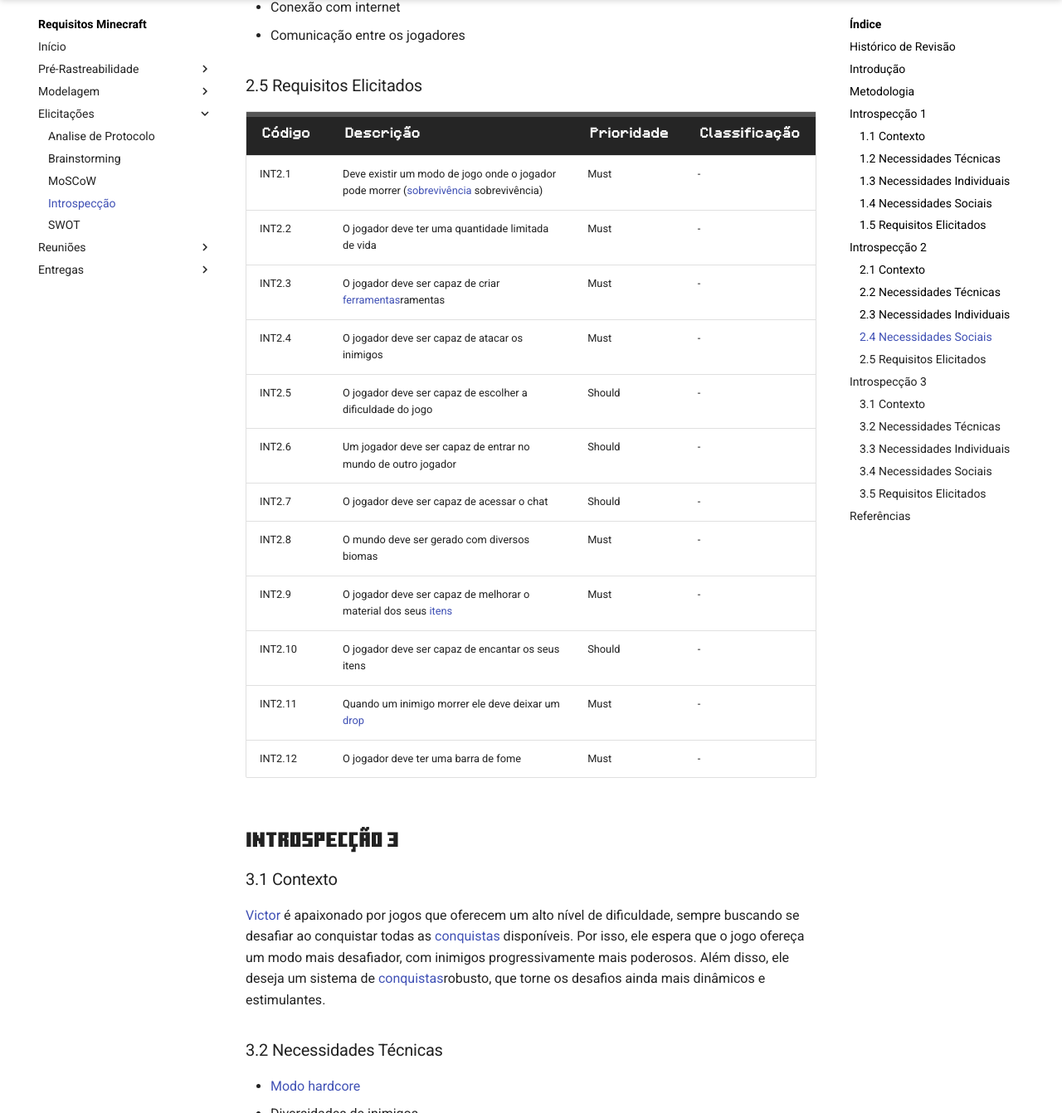
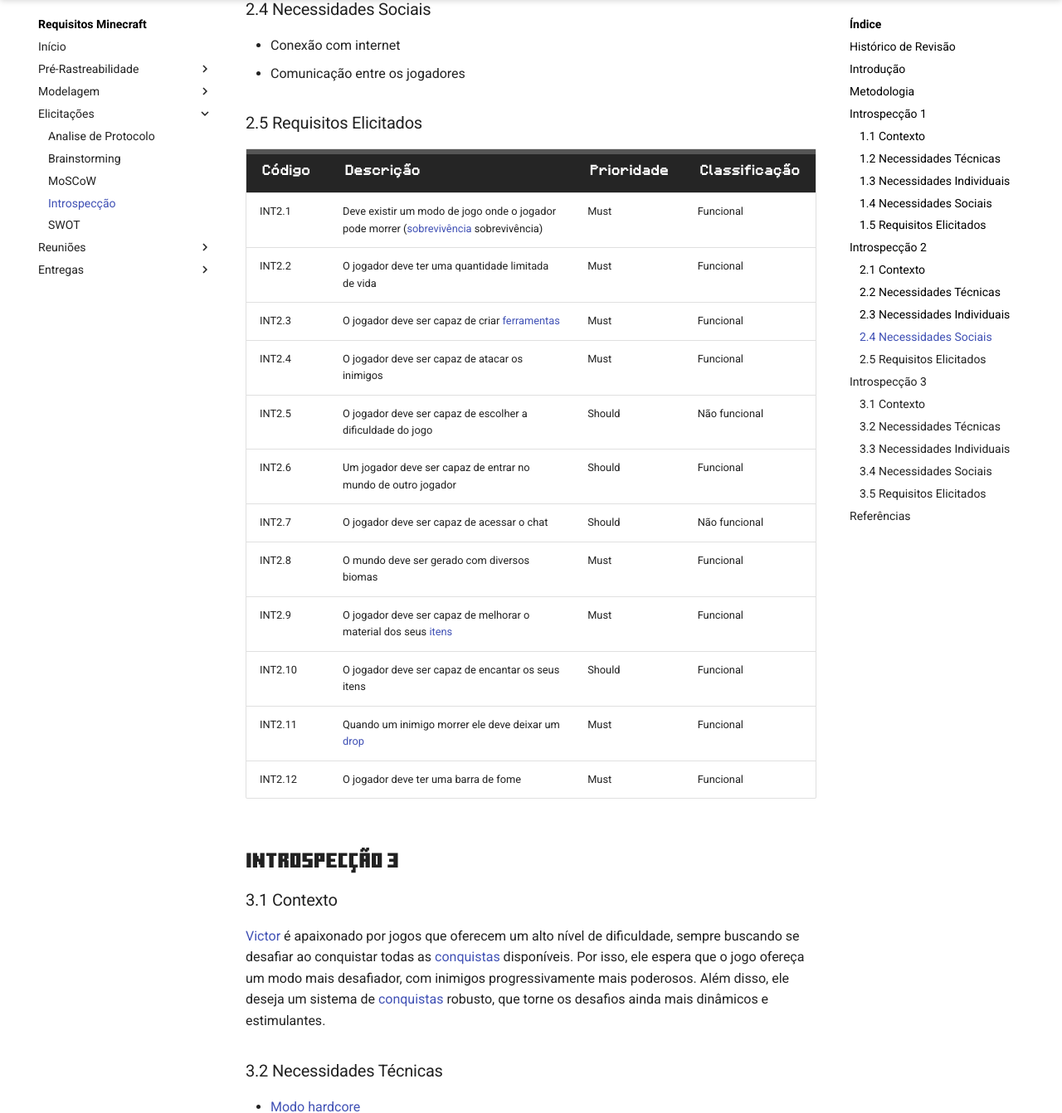
Before and after one commit to reqMinecraft2024/Requisitos-Minecraft, an MkDocs documentation site: the page built from docs/Elicitacoes/Introspeccao.md, in a window 1280 px wide and 1400 px high, scrolled down 2925 px, cut to the strip 58-1400 px from the top of the window. Shown: the whole strip at 83% size. Built offline with MkDocs 1.6.1 and Material for MkDocs 9.7.7, drawn with Linux system fonts in a browser that asks for light colours; some web fonts are replaced; comment, search, counter and statistics services are not loaded; some of the changed text lies outside the part shown.

Commit message:
[edit] correções

```diff
--- a/docs/Elicitacoes/Introspeccao.md
+++ b/docs/Elicitacoes/Introspeccao.md
@@ -39,14 +40,14 @@ Foi feita uma introspecção ao visualizar diferentes fluxos de usuários na pla
 
 | Código       | Descrição | Prioridade        | Classificação  |
 | ---------- | -------- | -------------------- | -------------------------------------------- |
-| INT1.1 | Deve existir um modo de jogo onde o jogador é possuí recursos ilimitados  ([Modo Criativo](../modelagem/lexico.md#l07-criativo))  | Must | - |
-| INT1.2 | O jogador deve ser capaz de voar no [Modo Criativo](../modelagem/lexico.md#l07-criativo)| Must | - |
-| INT1.3 | O jogador deve ser capaz de remover blocos | Must | - |
-| INT1.4 | O jogador deve ser capaz de remover blocos | Must | - |
-| INT1.5 | O jogo deve ter um sistema de salvamento automático | Must | - |
-| INT1.6 | O jogador deve ter acesso a todos os [itens](../modelagem/lexico.md#l32-itens) de forma prática | Must | - |
-| INT1.7 | O jogador dever ser capaz de colocar alguns blocos na [hotbar](../modelagem/lexico.md#l39-hotbar) | Must | - |
-| INT1.8 | O jogador deve ser capaz de compartilhar o seu mapa com outro jogador | Could | - |
+| INT1.1 | Deve existir um modo de jogo onde o jogador é possuí recursos ilimitados  ([Modo Criativo](../modelagem/lexico.md#l07-criativo))  | Must | Funcional |
+| INT1.2 | O jogador deve ser capaz de voar no [Modo Criativo](../modelagem/lexico.md#l07-criativo)| Must | Funcional |
+| INT1.3 | O jogador deve ser capaz de remover blocos | Must | Funcional |
+| INT1.4 | O jogador deve ser capaz de remover blocos | Must | Funcional |
+| INT1.5 | O jogo deve ter um sistema de salvamento automático | Must | Não funcional |
+| INT1.6 | O jogador deve ter acesso a todos os [itens](../modelagem/lexico.md#l32-itens) de forma prática | Must | Funcional |
+| INT1.7 | O jogador dever ser capaz de colocar alguns blocos na [hotbar](../modelagem/lexico.md#l39-hotbar) | Must | Funcional |
+| INT1.8 | O jogador deve ser capaz de compartilhar o seu mapa com outro jogador | Could | Funcional |
 
 
 ---
@@ -77,23 +78,23 @@ Após explorar diversos jogos de exploração, [Arthur](../modelagem/personas.md
 
 | Código       | Descrição | Prioridade        | Classificação  |
 | ---------- | -------- | -------------------- | -------------------------------------------- |
-| INT2.1 | Deve existir um modo de jogo onde o jogador pode morrer ([sobrevivência](../modelagem/lexico.md#l09-sobrevivencia) sobrevivência)  | Must | - |
-| INT2.2 | O jogador deve ter uma quantidade limitada de vida  | Must | - |
-| INT2.3 | O jogador deve ser capaz de criar [ferramentas](../modelagem/lexico.md#l18-ferramentas)ramentas  | Must | - |
-| INT2.4 | O jogador deve ser capaz de atacar os inimigos | Must | - |
-| INT2.5 | O jogador deve ser capaz de escolher a dificuldade do jogo | Should | - |
-| INT2.6 | Um jogador deve ser capaz de entrar no mundo de outro jogador | Should | - |
-| INT2.7 | O jogador deve ser capaz de acessar o chat | Should | - |
-| INT2.8 | O mundo deve ser gerado com diversos biomas | Must | - |
-| INT2.9 | O jogador deve ser capaz de melhorar o material dos seus [itens](../modelagem/lexico.md#l32-itens) | Must | - |
-| INT2.10 | O jogador deve ser capaz de encantar os seus itens | Should | - |
-| INT2.11 | Quando um inimigo morrer ele deve deixar um [drop](../modelagem/lexico.md#l30-drops) | Must | - |
-| INT2.12 | O jogador deve ter uma barra de fome | Must | - |
+| INT2.1 | Deve existir um modo de jogo onde o jogador pode morrer ([sobrevivência](../modelagem/lexico.md#l09-sobrevivencia) sobrevivência)  | Must | Funcional |
+| INT2.2 | O jogador deve ter uma quantidade limitada de vida  | Must | Funcional |
+| INT2.3 | O jogador deve ser capaz de criar [ferramentas](../modelagem/lexico.md#l18-ferramentas) | Must | Funcional |
+| INT2.4 | O jogador deve ser capaz de atacar os inimigos | Must | Funcional |
+| INT2.5 | O jogador deve ser capaz de escolher a dificuldade do jogo | Should | Não funcional |
+| INT2.6 | Um jogador deve ser capaz de entrar no mundo de outro jogador | Should | Funcional |
+| INT2.7 | O jogador deve ser capaz de acessar o chat | Should | Não funcional |
+| INT2.8 | O mundo deve ser gerado com diversos biomas | Must | Funcional |
+| INT2.9 | O jogador deve ser capaz de melhorar o material dos seus [itens](../modelagem/lexico.md#l32-itens) | Must | Funcional |
+| INT2.10 | O jogador deve ser capaz de encantar os seus itens | Should | Funcional |
+| INT2.11 | Quando um inimigo morrer ele deve deixar um [drop](../modelagem/lexico.md#l30-drops) | Must | Funcional |
+| INT2.12 | O jogador deve ter uma barra de fome | Must | Funcional |
 
 ## Introspecção 3
 
 ### 3.1 Contexto
-[Victor](../modelagem/personas.md#victor) é apaixonado por jogos que oferecem um alto nível de dificuldade, sempre buscando se desafiar ao conquistar todas as [conquistas](../modelagem/lexico.md#l40-conquistas) disponíveis. Por isso, ele espera que o jogo ofereça um modo mais desafiador, com inimigos progressivamente mais poderosos. Além disso, ele deseja um sistema de [conquistas](../modelagem/lexico.md#l40-conquistas)robusto, que torne os desafios ainda mais dinâmicos e estimulantes.
+[Victor](../modelagem/personas.md#victor) é apaixonado por jogos que oferecem um alto nível de dificuldade, sempre buscando se desafiar ao conquistar todas as [conquistas](../modelagem/lexico.md#l40-conquistas) disponíveis. Por isso, ele espera que o jogo ofereça um modo mais desafiador, com inimigos progressivamente mais poderosos. Além disso, ele deseja um sistema de [conquistas](../modelagem/lexico.md#l40-conquistas) robusto, que torne os desafios ainda mais dinâmicos e estimulantes.
 
 
 ### 3.2 Necessidades Técnicas
@@ -113,13 +114,13 @@ Após explorar diversos jogos de exploração, [Arthur](../modelagem/personas.md
 
 | Código       | Descrição | Prioridade        | Classificação  |
 | ---------- | -------- | -------------------- | -------------------------------------------- |
-| INT3.1 | Deve existir um modo de jogo onde o jogador pode morrer permanentemente([Hardcore](../modelagem/lexico.md#l10-hardcore))  | Should | - |
-| INT3.2 | Cada [dimensão](../modelagem/lexico.md#l33-dimensao) deve ter diferentes inimigos | Must | - |
-| INT3.3 | Devem existir inimigos de diferentes dificuldades | Should | - |
-| INT3.4 | O jogo deve apresentar um sistema de [conquistas](../modelagem/lexico.md#l40-conquistas) | Should | - |
-| INT3.5 | O jogador deve poder acessar o sistema de [conquistas](../modelagem/lexico.md#l40-conquistas) a qualquer momento | Should | - |
-| INT3.6 | O jogador deve ser capaz de compartilhar suas [conquistas](../modelagem/lexico.md#l40-conquistas) com outras pessoas | Won't | - |
-| INT3.7 | O jogo deve possuir [chefes](../modelagem/lexico.md#l02-chefes) | Must | - |
+| INT3.1 | Deve existir um modo de jogo onde o jogador pode morrer permanentemente([Hardcore](../modelagem/lexico.md#l10-hardcore))  | Should | Funcional |
+| INT3.2 | Cada [dimensão](../modelagem/lexico.md#l33-dimensao) deve ter diferentes inimigos | Must | Funcional |
+| INT3.3 | Devem existir inimigos de diferentes dificuldades | Should | Funcional |
+| INT3.4 | O jogo deve apresentar um sistema de [conquistas](../modelagem/lexico.md#l40-conquistas) | Should | Funcional |
+| INT3.5 | O jogador deve poder acessar o sistema de [conquistas](../modelagem/lexico.md#l40-conquistas) a qualquer momento | Should | Funcional |
+| INT3.6 | O jogador deve ser capaz de compartilhar suas [conquistas](../modelagem/lexico.md#l40-conquistas) com outras pessoas | Won't | Funcional |
+| INT3.7 | O jogo deve possuir [chefes](../modelagem/lexico.md#l02-chefes) | Must | Não funcional |
 
 
 ## Referências
```
Also changed, not shown: other parts of docs/Elicitacoes/Introspeccao.md (+1 -0 lines), docs/modelagem/cenarios.md (+4 -3 lines), docs/modelagem/lexico.md (+4 -4 lines).
